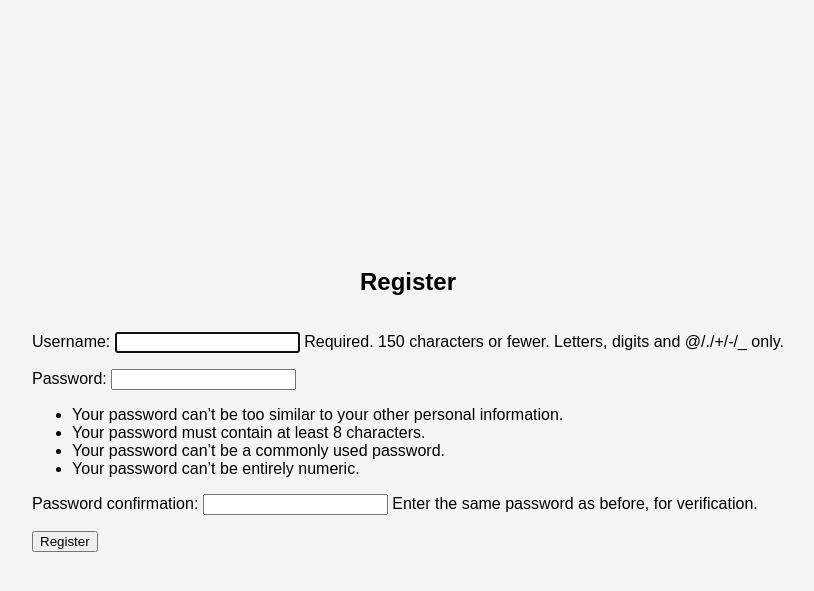
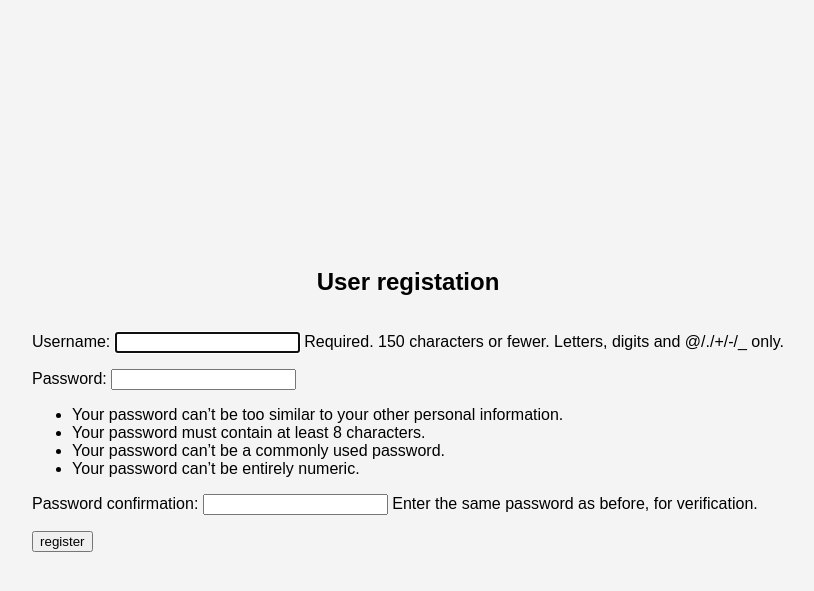
Before and after one commit to smolynets/centum-django-task, a Django app: page /accounts/register/ in a window 1280 px wide. Shown: the top 591 px of the page, without its empty margins (232-1046 px from the left). Run offline with Django 5.2, Linux system fonts and the light colour scheme.

Commit message:
fixed auth templates

```diff
--- a/accounts/templates/accounts/login.html
+++ b/accounts/templates/accounts/login.html
@@ -12,5 +12,11 @@
         {{ form.as_p }}
         <button type="submit">Login</button>
     </form>
+    <div class="margin-top-20">
+        <p>Або зареєструйтеся</p>
+        <form method="get" action="{% url 'register' %}">
+            <button type="submit">реєстрація</button>
+        </form>
+    </div>
 </body>
 </html>
--- a/accounts/templates/accounts/register.html
+++ b/accounts/templates/accounts/register.html
@@ -1,16 +1,16 @@
 {% load static %}
 <!DOCTYPE html>
-<html lang="en">
-    <head>
-        <title>Register</title>
-        <link rel="stylesheet" type="text/css" href="{% static 'css/styles.css' %}">
-    </head>
+<html>
+<head>
+    <title>User registation</title>
+    <link rel="stylesheet" type="text/css" href="{% static 'css/styles.css' %}">
+</head>
 <body>
-    <h2>Register</h2>
+    <h2>User registation</h2>
     <form method="POST">
         {% csrf_token %}
         {{ form.as_p }}
-        <button type="submit">Register</button>
+        <button type="submit">register</button>
     </form>
 </body>
 </html>
```
